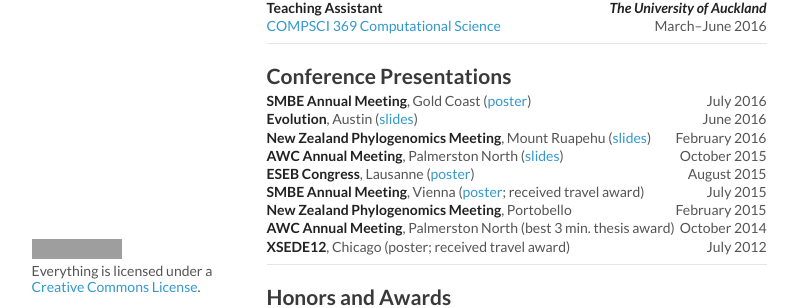
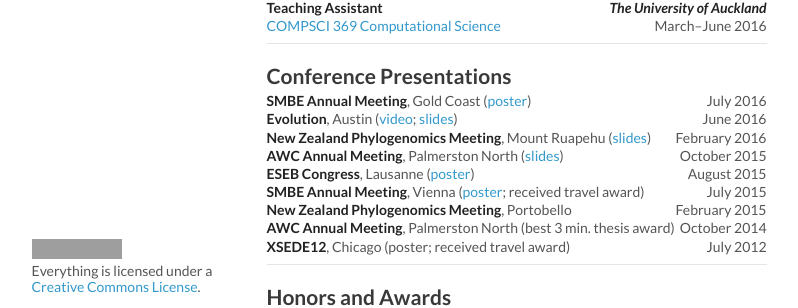
Before and after one commit to armanbilge/armanbilge.github.io, a Jekyll site: the page built from cv/index.md, in a window 1280 px wide, cut to the strip 547-855 px from the top of the page. Shown: the whole strip, without its empty margins (241-1039 px from the left). Built offline with Jekyll 4.4.1, drawn with Linux system fonts in a browser that asks for light colours; a style sheet for code colours, icons or effects is not loaded; grey boxes are pictures that could not be loaded.

Commit message:
Add link to video of Evolution talk

```diff
--- a/cv/index.md
+++ b/cv/index.md
@@ -70,7 +70,7 @@ custom-head: |
 
 <span class="left">**SMBE Annual Meeting**, Gold Coast ([poster](//doi.org/10.5281/zenodo.56495))</span>
 <span class="right">July 2016</span><br/>
-<span class="left">**Evolution**, Austin ([slides](//doi.org/10.5281/zenodo.55957))</span>
+<span class="left">**Evolution**, Austin ([video](//www.youtube.com/watch?v=Vdas0hNneMo); [slides](//doi.org/10.5281/zenodo.55957))</span>
 <span class="right">June 2016</span><br/>
 <span class="left">**New Zealand Phylogenomics Meeting**, Mount Ruapehu ([slides](//doi.org/10.5281/zenodo.46350))</span>
 <span class="right">February 2016</span><br/>
```
